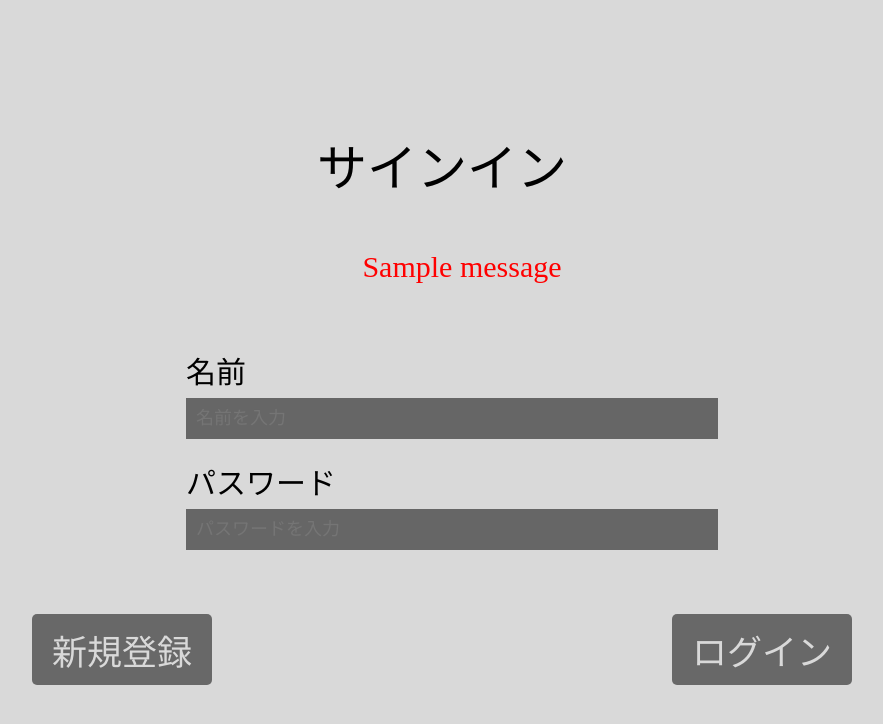
After one commit to 2024AIT-OOP2-G13/blog-app, a Flask app: template templates/userLogin.html in a window 1280 px wide. The commit adds this page. Shown: the top 724 px of the page, without its empty margins (198-1081 px from the left). Run offline with Flask 3, Linux system fonts and the light colour scheme; the template is opened without the code that fills it, so the values that code supplies are empty; one stand-in notice (Sample message) is shown; parts of the project's set-up code (start-up, migrations or seed data) failed here and were passed over.

Commit message:
ログイン画面の実装

```diff
--- a/app.py
+++ b/app.py
@@ -1,19 +1,73 @@
-from flask import Flask, render_template, request, Blueprint, url_for, redirect
+from flask import Flask, render_template, request, Blueprint, url_for, redirect, flash
 from get_blogs import get_blogs
-from models import Blog, db, initialize_database
+from models import Blog, db, initialize_database, User
 from datetime import datetime
+import os
+
 
 app = Flask(__name__)
 
 # データベースの初期化
 initialize_database()
 
+# セッションで使用する secret_key を設定
+app.secret_key = 'secret_key'
+
 # Blueprintの作成
 user_bp = Blueprint('upload_blog', __name__, url_prefix='/upload_blog')
 # Blueprintの登録
 app.register_blueprint(user_bp)
 
-@app.route("/")
+@app.route('/',methods=['GET','POST'])
+def login():
+    if request.method == 'POST':
+        username = request.form['username']
+        password = request.form['password']
+
+        print("username:",username)
+        print("password",password)
+
+        try:
+            user = User.get(User.username == username)
+            if user.check_password(password):
+                print("ログインに成功しました。")
+            else:
+                flash('パスワードが間違っています。')
+                return redirect(url_for('login'))
+
+        except User.DoesNotExist:
+            flash('ユーザーが存在しません')
+            return redirect(url_for('login'))
+
+        return redirect(url_for('home'))
+
+    return render_template("userLogin.html")
+
+@app.route("/register_user",methods=['GET','POST'])
+def register_user():
+    if request.method == 'POST':
+        username = request.form['username']
+        password = request.form['password']
+
+        print("username:",username)
+        print("password",password)
+
+        try:
+            user = User(username=username)
+            user.set_password(password)
+            user.save()
+        except Exception as e:
+
+            flash('ユーザーはすでに存在します。')
+            return redirect(url_for('register_user'))
+
+
+        return render_template("userLogin.html")
+
+
+    return render_template("register_user.html")
+
+@app.route("/home")
 def home():
     # ブログデータを取得
     blogs = get_blogs()
@@ -39,7 +93,6 @@ def add():
         Blog.create(title=title, content=content, now=now)
         print("ブログが正常にアップロードされました。")
 
-
         return redirect(url_for('add'))
 
 
--- a/userLogin.css
+++ b/static/userLogin.css
@@ -54,3 +54,14 @@ body {
    justify-content: space-around;
    margin-top: 20px;
  }
+
+ ul {
+  height:30%:
+ }
+
+ li {
+  list-style:none;
+  font-size:30px;
+  color:red;
+  text-align:center;
+ }
--- a/templates/userBlog.html
+++ b/templates/userBlog.html
@@ -7,7 +7,7 @@
     <title>他のユーザーの投稿</title>
   </head>
   <body>
-    <button class="back" onclick="location.href='/'" >戻る</button>
+    <button class="back" onclick="location.href='/home'" >戻る</button>
     <div class="userBlog">他のユーザーの投稿</div>
     <div class="content">
 
@@ -18,6 +18,7 @@
       <small>作成日: {{blog.created_at}}</small>
       {% endif %}
       {% endfor %}
+
     </div>
     <div class="actions">
       <button id="like-button" onclick="incrementLikes()">
--- /dev/null
+++ b/templates/userLogin.html
@@ -0,0 +1,52 @@
+<!DOCTYPE html>
+<html lang="en">
+  <head>
+    <meta charset="UTF-8" />
+    <meta name="viewport" content="width=device-width, initial-scale=1.0" />
+    <link rel="stylesheet" href="../static/userLogin.css" />
+    <title>ログイン画面</title>
+  </head>
+  <body>
+    <form action="{{url_for('login')}}" method="post">
+      <div class="mainBox">
+        <p>サインイン</p>
+        {% with messages = get_flashed_messages() %}
+        {% if messages %}
+        <ul>
+            {% for message in messages %}
+            <li>{{ message }}</li>
+            {% endfor %}
+        </ul>
+        {% endif %}
+        {% endwith %}
+        <div class="loginBox">
+          <div class="inputField">
+            <label for="username">名前</label>
+            <input
+              type="text"
+              id="username"
+              class="texts"
+              placeholder="名前を入力"
+              name="username"
+            />
+          </div>
+          <div class="inputField">
+            <label for="password">パスワード</label>
+            <input
+              type="password"
+              id="password"
+              class="texts"
+              placeholder="パスワードを入力"
+              name="password"
+            />
+          </div>
+        </div>
+      </div>
+      <div class="actions">
+
+        <button class="log" type="button" onclick="location.href='/register_user'">新規登録</button>
+        <button class="log" type="submit">ログイン</button>
+      </div>
+    </form>
+  </body>
+</html>
```
Also changed, not shown: templates/register_user.html (added, +51 -0 lines), userLogin.html (deleted, +0 -38 lines).
